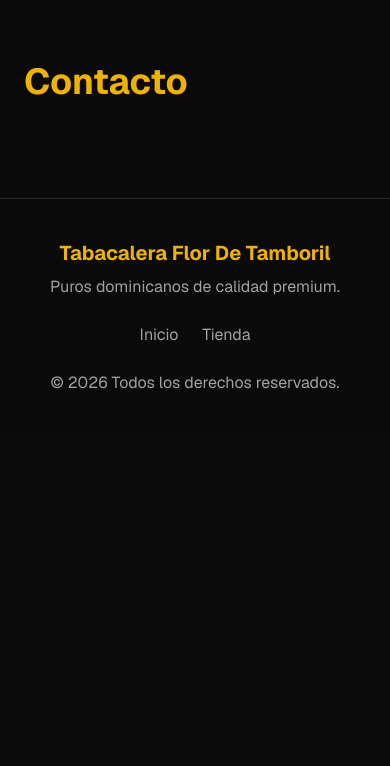
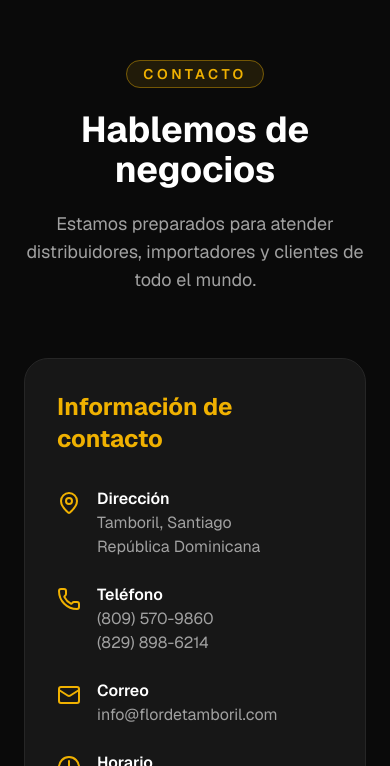
Before and after one commit to ilinoys/tabacalera-flor-de-tamboril, a Next.js app: page / in a window 390 px wide. Shown: the part 6602-7368 px from the top of the page. Before the commit the page ends 7037 px from the top, so only its background shows below. Built offline with nearby package versions, Linux system fonts and the light colour scheme; no server answers; the database is empty.

Commit message:
feat(web): redesign contact section and improve login branding

```diff
--- /dev/null
+++ b/components/home/Contact.old.tsx
@@ -0,0 +1,11 @@
+export default function Featured() {
+    return (
+      <section className="py-24 bg-neutral-950 text-white">
+        <div className="max-w-7xl mx-auto px-6">
+          <h2 className="text-4xl font-bold text-yellow-500">
+          Contacto
+          </h2>
+        </div>
+      </section>
+    );
+  }
--- a/components/home/Contact.tsx
+++ b/components/home/Contact.tsx
@@ -1,11 +1,171 @@
-export default function Featured() {
-    return (
-      <section className="py-24 bg-neutral-950 text-white">
-        <div className="max-w-7xl mx-auto px-6">
-          <h2 className="text-4xl font-bold text-yellow-500">
-          Contacto
+import {
+  Building2,
+  Clock3,
+  Mail,
+  MapPin,
+  Phone,
+  Send,
+} from "lucide-react";
+
+export default function Contact() {
+  return (
+    <section
+      id="contacto"
+      className="bg-neutral-950 py-24 text-white"
+    >
+      <div className="mx-auto max-w-7xl px-6">
+        <div className="mb-16 text-center">
+          <span className="rounded-full border border-yellow-500/40 bg-yellow-500/10 px-4 py-1 text-sm font-semibold uppercase tracking-[0.25em] text-yellow-500">
+            Contacto
+          </span>
+
+          <h2 className="mt-6 text-4xl font-bold md:text-5xl">
+            Hablemos de negocios
           </h2>
+
+          <p className="mx-auto mt-5 max-w-2xl text-lg text-neutral-400">
+            Estamos preparados para atender distribuidores,
+            importadores y clientes de todo el mundo.
+          </p>
         </div>
-      </section>
-    );
-  }
+
+        <div className="grid gap-10 lg:grid-cols-2">
+          {/* Información */}
+          <div className="rounded-3xl border border-neutral-800 bg-neutral-900 p-8">
+            <h3 className="mb-8 text-2xl font-bold text-yellow-500">
+              Información de contacto
+            </h3>
+
+            <div className="space-y-6">
+              <div className="flex items-start gap-4">
+                <MapPin className="mt-1 text-yellow-500" />
+
+                <div>
+                  <h4 className="font-semibold">
+                    Dirección
+                  </h4>
+
+                  <p className="text-neutral-400">
+                    Tamboril, Santiago
+                    <br />
+                    República Dominicana
+                  </p>
+                </div>
+              </div>
+
+              <div className="flex items-start gap-4">
+                <Phone className="mt-1 text-yellow-500" />
+
+                <div>
+                  <h4 className="font-semibold">
+                    Teléfono
+                  </h4>
+
+                  <p className="text-neutral-400">
+                    (809) 570-9860
+                  </p>
+
+                  <p className="text-neutral-400">
+                    (829) 898-6214
+                  </p>
+                </div>
+              </div>
+
+              <div className="flex items-start gap-4">
+                <Mail className="mt-1 text-yellow-500" />
+
+                <div>
+                  <h4 className="font-semibold">
+                    Correo
+                  </h4>
+
+                  <p className="text-neutral-400">
+                    info@flordetamboril.com
+                  </p>
+                </div>
+              </div>
+
+              <div className="flex items-start gap-4">
+                <Clock3 className="mt-1 text-yellow-500" />
+
+                <div>
+                  <h4 className="font-semibold">
+                    Horario
+                  </h4>
+
+                  <p className="text-neutral-400">
+                    Lunes - Viernes
+                    <br />
+                    8:00 AM - 5:00 PM
+                  </p>
+                </div>
+              </div>
+
+              <div className="flex items-start gap-4">
+                <Building2 className="mt-1 text-yellow-500" />
+
+                <div>
+                  <h4 className="font-semibold">
+                    Exportaciones
+                  </h4>
+
+                  <p className="text-neutral-400">
+                    Atendemos distribuidores e importadores
+                    internacionales.
+                  </p>
+                </div>
+              </div>
+            </div>
+          </div>
+
+          {/* Formulario */}
+          <div className="rounded-3xl border border-neutral-800 bg-neutral-900 p-8">
+            <h3 className="mb-8 text-2xl font-bold text-yellow-500">
+              Envíanos un mensaje
+            </h3>
+
+            <form className="space-y-5">
+              <input
+                type="text"
+                placeholder="Nombre completo"
+                className="w-full rounded-xl border border-neutral-700 bg-neutral-950 px-4 py-3 text-white outline-none transition focus:border-yellow-500"
+              />
+
+              <input
+                type="text"
+                placeholder="Empresa"
+                className="w-full rounded-xl border border-neutral-700 bg-neutral-950 px-4 py-3 text-white outline-none transition focus:border-yellow-500"
+              />
+
+              <input
+                type="email"
+                placeholder="Correo electrónico"
+                className="w-full rounded-xl border border-neutral-700 bg-neutral-950 px-4 py-3 text-white outline-none transition focus:border-yellow-500"
+              />
+
+              <input
+                type="text"
+                placeholder="País"
+                className="w-full rounded-xl border border-neutral-700 bg-neutral-950 px-4 py-3 text-white outline-none transition focus:border-yellow-500"
+              />
+
+              <textarea
+                rows={6}
+                placeholder="Escribe tu mensaje..."
+                className="w-full rounded-xl border border-neutral-700 bg-neutral-950 px-4 py-3 text-white outline-none transition focus:border-yellow-500"
+              />
+
+              <button
+                type="submit"
+                className="flex w-full items-center justify-center gap-3 rounded-xl bg-yellow-500 py-4 font-semibold text-black transition hover:bg-yellow-400"
+              >
+                <Send size={18} />
+                Enviar consulta
+              </button>
+            </form>
+          </div>
+        </div>
+      </div>
+    </section>
+  );
+}
```
